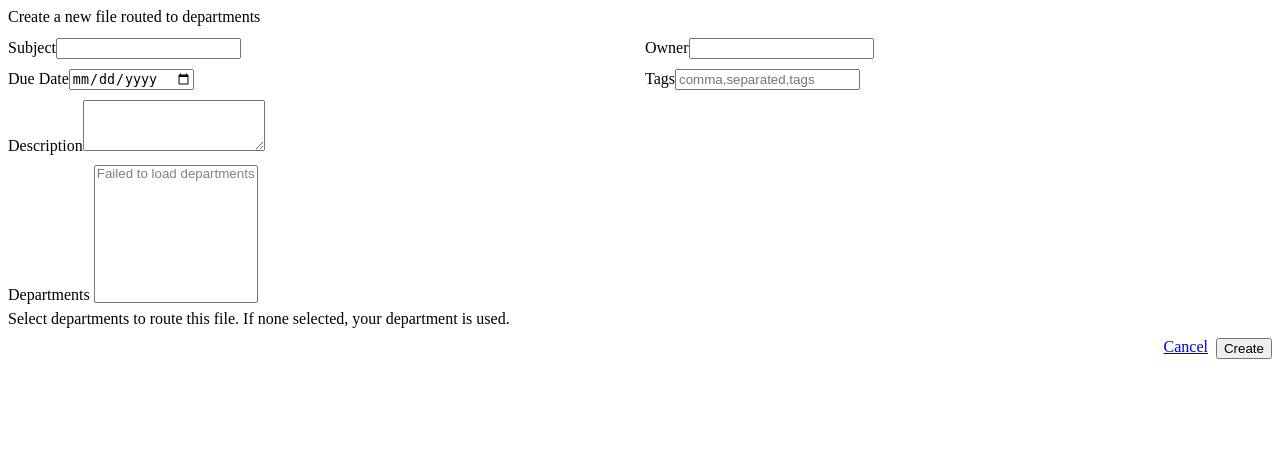
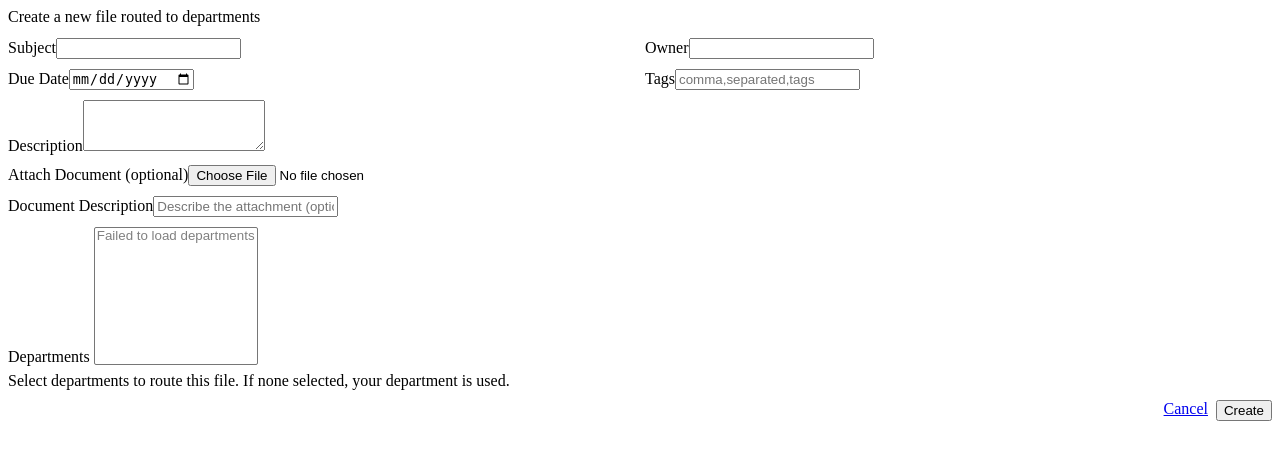
Before and after one commit to Jataz/Running-File, a PHP site: template app/Views/newfile/index.php in a window 1280 px wide. Shown: the top 460 px of the page. Run offline with PHP 8.4, Linux system fonts and the light colour scheme; the template is opened without the code that fills it, so the values that code supplies are empty.

Commit message:
First Commit

```diff
--- a/app/Views/layout.php
+++ b/app/Views/layout.php
@@ -88,6 +88,8 @@
         <div class="input"><label>Due Date</label><input id="nf-due" type="date" /></div>
         <div class="input"><label>Tags</label><input id="nf-tags" placeholder="comma,separated,tags" /></div>
         <div class="input" style="grid-column:1/-1"><label>Description</label><textarea id="nf-desc" rows="3" placeholder="Short description"></textarea></div>
+        <div class="input" style="grid-column:1/-1"><label>Attach Document (optional)</label><input id="nf-file" type="file" /></div>
+        <div class="input" style="grid-column:1/-1"><label>Document Description</label><input id="nf-docdesc" placeholder="Describe the attachment (optional)" /></div>
         <div class="input" style="grid-column:1/-1">
           <label>Departments</label>
           <select id="nf-depts" multiple size="6" style="height:auto"></select>
@@ -145,6 +147,17 @@
         createBtn.disabled = true; createBtn.textContent = 'Creating…';
         try {
           const res = await api('/api/files_create.php', { method:'POST', body: fd });
+          const fileId = (res && res.id) ? res.id : null;
+          const input = document.getElementById('nf-file');
+          const hasFile = input && input.files && input.files.length > 0;
+          if (hasFile && fileId) {
+            const fd2 = new FormData();
+            fd2.append('file_id', fileId);
+            fd2.append('respond', 'json');
+            fd2.append('description', document.getElementById('nf-docdesc').value||'');
+            fd2.append('file', input.files[0]);
+            try { await api('/upload.php', { method:'POST', body: fd2 }); } catch(e) { alert('Upload failed'); }
+          }
           try{ dlg.close(); }catch(e){}
           window.location.href = '/outbox';
         } catch(e) {
--- a/app/Views/newfile/index.php
+++ b/app/Views/newfile/index.php
@@ -1,12 +1,14 @@
 <?php /** @var array $user */ ?>
 <div style="display:grid;gap:12px">
   <div class="badge">Create a new file routed to departments</div>
-  <form id="nf-form" class="panel" style="display:grid;grid-template-columns:repeat(2,1fr);gap:10px">
+  <form id="nf-form" class="panel" style="display:grid;grid-template-columns:repeat(2,1fr);gap:10px" enctype="multipart/form-data">
     <div class="input"><label>Subject</label><input name="subject" id="nf2-subject" required /></div>
     <div class="input"><label>Owner</label><input name="owner" id="nf2-owner" value="<?= htmlspecialchars($user['username'] ?? '') ?>" /></div>
     <div class="input"><label>Due Date</label><input name="due" id="nf2-due" type="date" /></div>
     <div class="input"><label>Tags</label><input name="tags" id="nf2-tags" placeholder="comma,separated,tags" /></div>
     <div class="input" style="grid-column:1/-1"><label>Description</label><textarea name="description" id="nf2-desc" rows="3"></textarea></div>
+    <div class="input" style="grid-column:1/-1"><label>Attach Document (optional)</label><input id="nf2-file" type="file" /></div>
+    <div class="input" style="grid-column:1/-1"><label>Document Description</label><input id="nf2-docdesc" placeholder="Describe the attachment (optional)" /></div>
     <div class="input" style="grid-column:1/-1">
       <label>Departments</label>
       <select id="nf2-depts" multiple size="8" style="height:auto"></select>
@@ -40,8 +42,21 @@
       fd.append('tags', document.getElementById('nf2-tags').value||'');
       fd.append('description', document.getElementById('nf2-desc').value||'');
       Array.from(document.getElementById('nf2-depts').selectedOptions).forEach(o=> fd.append('dept_ids[]', o.value));
-      try { await api('/api/files_create.php', { method:'POST', body: fd }); window.location.href = '/outbox'; }
-      catch(e){ alert('Create failed'); btn.disabled=false; btn.textContent='Create'; }
+      try {
+        const res = await api('/api/files_create.php', { method:'POST', body: fd });
+        const fileId = (res && res.id) ? res.id : null;
+        const input = document.getElementById('nf2-file');
+        const hasFile = input && input.files && input.files.length > 0;
+        if (hasFile && fileId) {
+          const fd2 = new FormData();
+          fd2.append('file_id', fileId);
+          fd2.append('respond', 'json');
+          fd2.append('description', document.getElementById('nf2-docdesc').value||'');
+          fd2.append('file', input.files[0]);
+          try { await api('/upload.php', { method:'POST', body: fd2 }); } catch(e) { alert('Upload failed'); }
+        }
+        window.location.href = '/outbox';
+      } catch(e){ alert('Create failed'); btn.disabled=false; btn.textContent='Create'; }
     });
   })();
 </script>
```
Also changed, not shown: upload.php (+11 -1 lines), uploads/2a257cca9121f67bb57d558054cd8b77-Screenshot_2025-10-10_122311.png (added).
